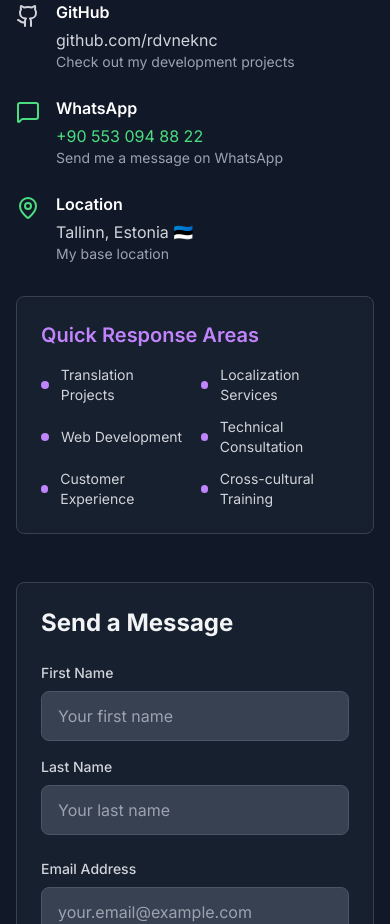
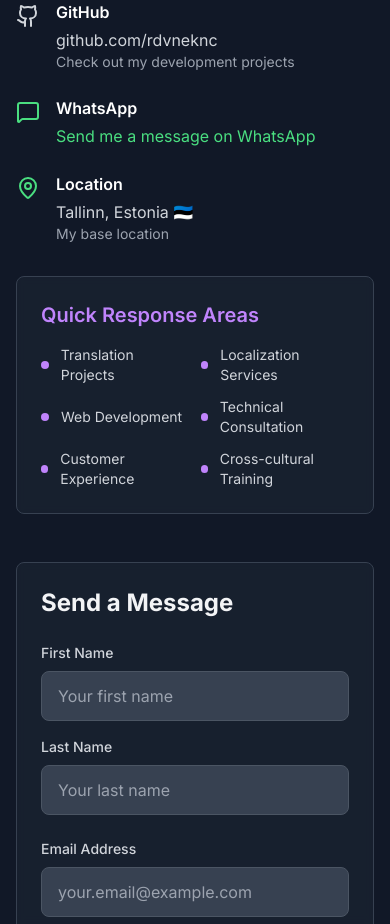
Before and after one commit to rdvneknc/rdvn-eknc, a Next.js app: page /contact in a window 390 px wide. Shown: the part 800-1724 px from the top of the page. Built offline with nearby package versions, Linux system fonts and the light colour scheme.

Commit message:
Remove phone number display from WhatsApp link - show only message link

```diff
--- a/src/app/contact/page.tsx
+++ b/src/app/contact/page.tsx
@@ -118,11 +118,10 @@ export default function Contact() {
                       href="https://wa.me/905530948822?text=Merhaba%2C%20websitenizden%20ulaşıyorum"
                       target="_blank"
                       rel="noopener noreferrer"
-                      className="text-green-400 hover:text-green-300 transition-colors"
+                      className="text-green-400 hover:text-green-300 transition-colors inline-block"
                     >
-                      +90 553 094 88 22
+                      Send me a message on WhatsApp
                     </a>
-                    <p className="text-sm text-gray-400">Send me a message on WhatsApp</p>
                   </div>
                 </div>
 
```
